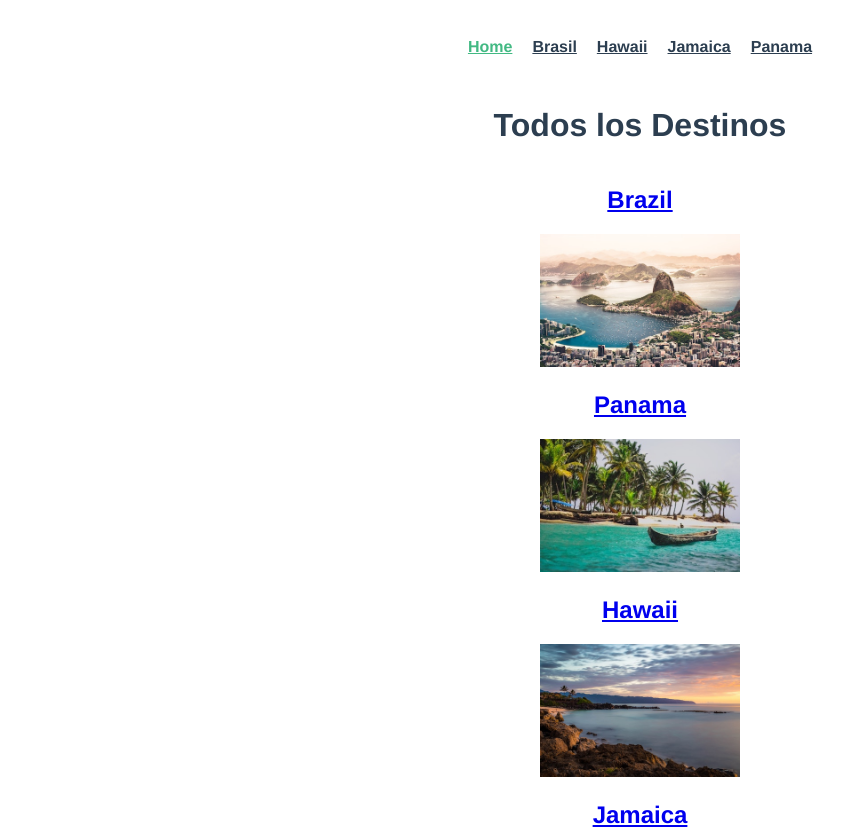
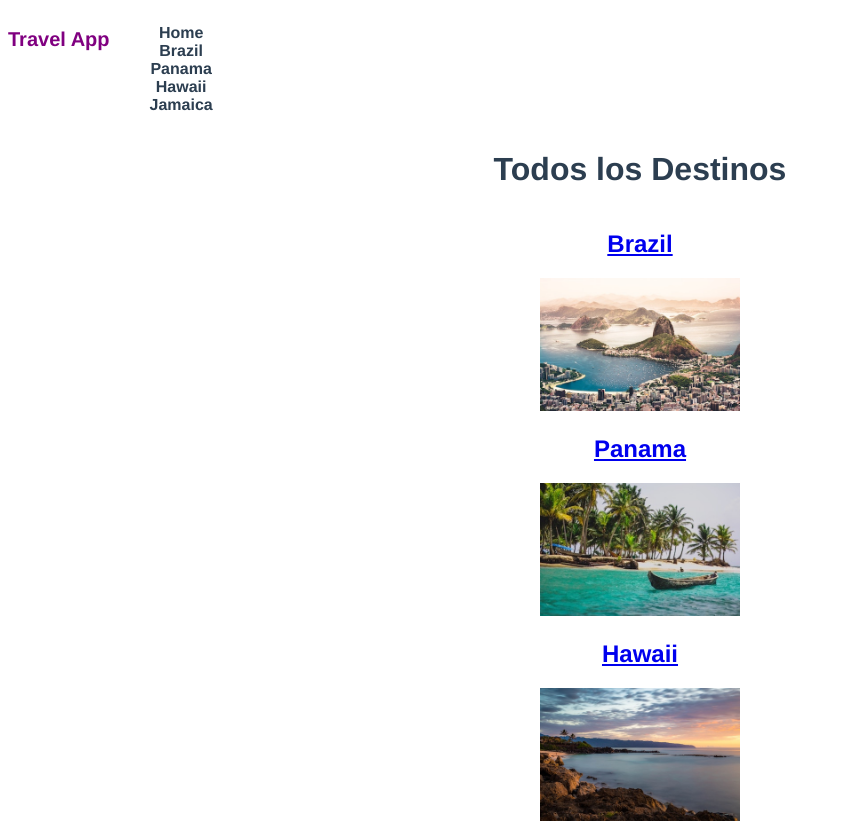
Before and after one commit to poldelgado/vue-router-poc, a Vue app: page / in a window 1280 px wide. Shown: the top 829 px of the page, without its empty margins (0-868 px from the left). Built offline with nearby package versions, Linux system fonts and the light colour scheme.

Commit message:
add dinamic routes, with params

```diff
--- a/src/App.vue
+++ b/src/App.vue
@@ -1,15 +1,40 @@
 <template>
   <div id="app">
     <div id="nav">
-      <router-link to="/">Home</router-link>
-      <router-link to="/brazil">Brasil</router-link>
-      <router-link to="/hawaii">Hawaii</router-link>
-      <router-link to="/jamaica">Jamaica</router-link>
-      <router-link to="/panama">Panama</router-link>
-</div>
+      <p class="logo">Travel App</p>
+      <ul class="nav-links">
+        <li class="links">
+          <router-link to="/home">
+            Home
+          </router-link>
+        </li>
+        <li v-for="destination in destinations"
+          :key="destination.name"
+          class="links">
+          <router-link :to="{
+            name: 'DestinationDetails',
+            params: {id:destination.id}
+          }">
+            {{ destination.name }}
+          </router-link>
+        </li>
+      </ul>
+    </div>
     <router-view />
   </div>
 </template>
+
+<script>
+import store from "@/store";
+export default{
+  data() {
+    return {
+      destinationId: this.$route.params.id,
+      destinations: store.destinations,
+    };
+  }
+}
+</script>
 
 <style>
 #app {
@@ -21,13 +46,26 @@
 }
 
 #nav {
-  padding: 30px;
+  display:flex;
 }
 
 #nav a {
+  color: #2c3e50;
+  text-decoration: none;
   font-weight: bold;
-  color: #2c3e50;
-  padding: 0 10px;
+}
+
+.logo {
+  font-size: 20px;
+  color: purple;
+  font-weight: bold;
+}
+.links {
+  padding-right: 20px;
+  list-style: none;
+}
+.links:hover {
+  text-decoration: underline;
 }
 
 #nav a.router-link-exact-active {
--- a/src/router/index.js
+++ b/src/router/index.js
@@ -1,7 +1,6 @@
 import Vue from "vue";
 import VueRouter from "vue-router";
 import Home from "../views/Home.vue";
-
 
 Vue.use(VueRouter);
 
@@ -11,15 +10,15 @@
     name: "Home",
     component: Home,
   },
-  {
-    path: "/about",
-    name: "About",
-    // route level code-splitting
-    // this generates a separate chunk (about.[hash].js) for this route
-    // which is lazy-loaded when the route is visited.
-    component: () =>
-      import(/* webpackChunkName: "about" */ "../views/About.vue"),
-  },
+  // {
+  //   path: "/about",
+  //   name: "About",
+  //   // route level code-splitting
+  //   // this generates a separate chunk (about.[hash].js) for this route
+  //   // which is lazy-loaded when the route is visited.
+  //   component: () =>
+  //     import(/* webpackChunkName: "about" */ "../views/About.vue"),
+  // },
   {
     path: "/brazil",
     name: "brazil",
@@ -40,6 +39,11 @@
     name: "panama",
     component: () => import(/* webpackChunkName: "panama" */ "../views/Panama"),
   },
+  {
+    path: "/details",
+    name: "DestinationDetails",
+    component: () => import(/* webpackChunkName: "DestinationDetails" */ "../views/DestinationDetails"),
+  },
 ];
 
 const router = new VueRouter({
--- /dev/null
+++ b/src/views/DestinationDetails.vue
@@ -0,0 +1,46 @@
+<template>
+    <section class="destination">
+        <h1>{{destination.name}}</h1>
+        <div class="destination-details">
+            <img :src="require(`@/assets/${destination.image}`)" :alt="destination.name">
+            <p>
+                {{destination.description}}
+            </p>
+        </div>
+
+    </section>
+</template>
+<script>
+import store from '@/store.js';
+export default {
+    data() {
+        return {
+            destinationId: this.$route.params.id,
+        }
+    },
+    computed: {
+        destination(){
+            return store.destinations.find(
+                destination => destination.id === this.destinationId
+            )
+        }
+    },
+}
+</script>
+<style scoped>
+    img {
+        max-width: 600px;
+        height: auto;
+        width: 100%;
+        max-height: 400px;
+    }
+    .destination-details {
+        display: flex;
+        justify-content: space-between;
+    }
+    p {
+        margin: 0 40px;
+        font-size: 20px;
+        text-align: left;
+    }
+</style>
--- a/src/views/Hawaii.vue
+++ b/src/views/Hawaii.vue
@@ -1,5 +1,5 @@
 <template>
-    <div>
-        <h2>HAWAII</h2>
-    </div>
+  <div>
+    <h2>HAWAII</h2>
+  </div>
 </template>
--- a/src/views/Home.vue
+++ b/src/views/Home.vue
@@ -1,38 +1,35 @@
 <template>
   <div class="home">
-    <h1>
-      Todos los Destinos
-    </h1>
+    <h1>Todos los Destinos</h1>
     <div class="destinations"></div>
-    <div v-for="destination in destinations"
-      :key="destination.name">
-    <router-link :to="destination.slug">
-        <h2>{{destination.name}}</h2>
+    <div v-for="destination in destinations" :key="destination.name">
+      <router-link :to="{ name: 'DestinationDetails', params: {id:destination.id} }">
+        <h2>{{ destination.name }}</h2>
       </router-link>
       <figure>
-      <router-link :to="destination.slug">
-        <img :src="require(`@/assets/${destination.image}`)" :alt="destination.name">
+        <router-link :to="{ name: 'DestinationDetails', params: {id:destination.id} }">
+          <img
+            :src="require(`@/assets/${destination.image}`)"
+            :alt="destination.name"
+          />
         </router-link>
       </figure>
-
     </div>
   </div>
 </template>
 
 <script>
 // @ is an alias to /src
-import store from "@/store.js"
+import store from "@/store.js";
 
 export default {
   name: "Home",
-  components: {
-
+  components: {},
+  data() {
+    return {
+      destinations: store.destinations,
+    };
   },
-  data () {
-    return {
-      destinations: store.destinations
-    };
-  }
 };
 </script>
 
--- a/src/views/Jamaica.vue
+++ b/src/views/Jamaica.vue
@@ -1,5 +1,5 @@
 <template>
-    <div>
-        <h2>JAMAICA</h2>
-    </div>
+  <div>
+    <h2>JAMAICA</h2>
+  </div>
 </template>
--- a/src/views/Panama.vue
+++ b/src/views/Panama.vue
@@ -1,5 +1,5 @@
 <template>
-    <div>
-        <h2>PANAMA</h2>
-    </div>
+  <div>
+    <h2>PANAMA</h2>
+  </div>
 </template>
```
Also changed, not shown: src/store.js (+26 -26 lines), src/views/Brazil.vue (+3 -5 lines). Lines whose indentation alone changed are shown as unchanged.
